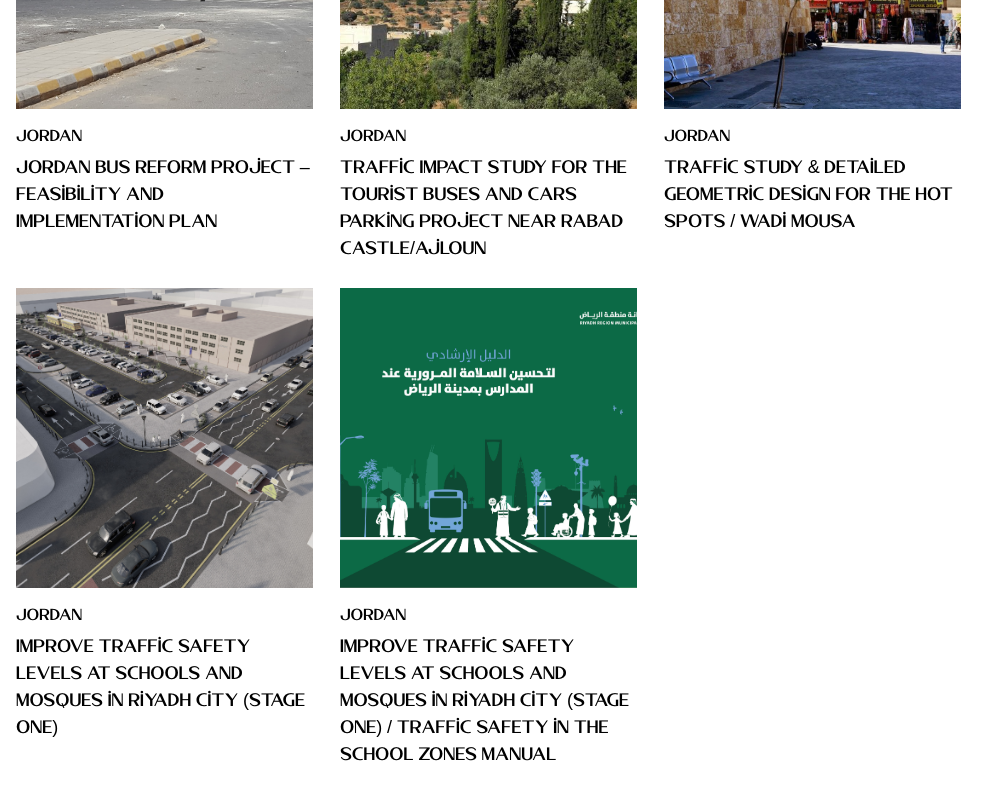
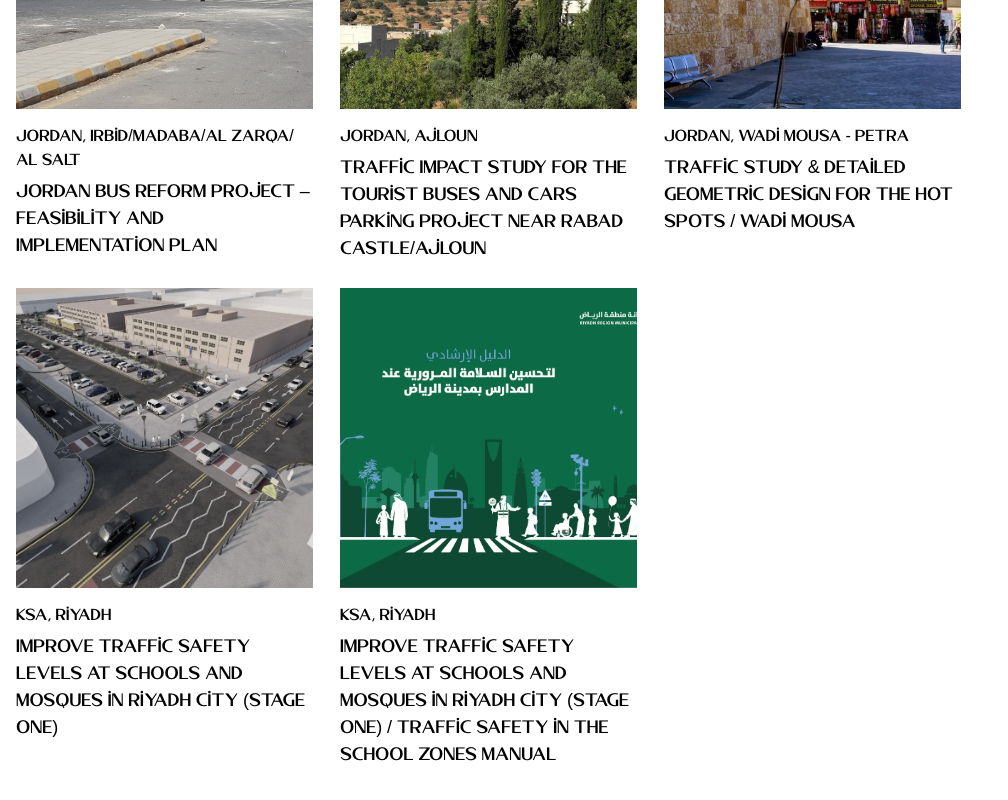
Before and after one commit to faheem-ul/Nebras, a React (Vite) app: page /our-projects in a window 1280 px wide. Shown: the part 1158-1958 px from the top of the page, without its empty margins (0-1008 px from the left). Built offline with nearby package versions, Linux system fonts and the light colour scheme.

Commit message:
Added Sector and Location in projects

```diff
--- a/src/components/ProjectCard.jsx
+++ b/src/components/ProjectCard.jsx
@@ -17,9 +17,16 @@ function ProjectCard({ project }) {
                         className="w-full h-full object-cover object-center transform transition duration-300  ease-in-out hover:scale-110"
                     />
                 </div>
-                <Text className="text-[14px] md:text-[16px] mt-[14px]">
-                    {project.card.location[lang]}
-                </Text>
+                <ul className="text-[14px] md:text-[16px] mt-[14px] font-kosans">
+                    <li>
+                        {project.details.locations[lang].map((location, idx, arr) => (
+                            <span key={idx}>
+                                {location}
+                                {idx !== arr.length - 1 ? ', ' : ''}
+                            </span>
+                        ))}
+                    </li>
+                </ul>
                 <Text className="text-[16px] md:text-[18px] mt-[6px]">
                     {project.title[lang]}
                 </Text>
--- a/src/data/projects.json
+++ b/src/data/projects.json
@@ -9,7 +9,7 @@
       "slug": "consulting-services-service-business-plan-amman-brt-feeder-buses",
       "card": {
         "thumbnail": "/our-projects/project-1/image-1.jpg",
-        "location": {
+        "locations": {
           "en": "Jordan",
           "ar": "الأردن"
         }
@@ -46,12 +46,12 @@
       },
       "details": {
         "sector": {
-          "en": [],
-          "ar": []
+          "en": ["Infrastructure"],
+          "ar": ["البنية التحتية"]
         },
-        "location": {
-          "en": "",
-          "ar": ""
+        "locations": {
+          "en": ["Jordan", "Amman"],
+          "ar": ["المملكة الأردنية الهاشمية", "عمان"]
         },
         "clients": {
           "en": ["Greater Amman Municipality", "Arabtech Jardaneh"],
@@ -73,7 +73,7 @@
       "slug": "calibration-validation-gam-transport-model",
       "card": {
         "thumbnail": "/our-projects/project-2/image-1.png",
-        "location": {
+        "locations": {
           "en": "Jordan",
           "ar": "الأردن"
         }
@@ -110,12 +110,12 @@
       },
       "details": {
         "sector": {
-          "en": [],
-          "ar": []
+          "en": ["Infrastructure"],
+          "ar": ["البنية التحتية"]
         },
-        "location": {
-          "en": "",
-          "ar": ""
+        "locations": {
+          "en": ["Jordan", "Amman"],
+          "ar": ["المملكة الأردنية الهاشمية", "عمان"]
         },
         "clients": {
           "en": ["Greater Amman Municipality", "STEER"],
@@ -133,7 +133,7 @@
       "slug": "amman-brt-phase-ii",
       "card": {
         "thumbnail": "/our-projects/project-3/image-1.jpg",
-        "location": {
+        "locations": {
           "en": "Jordan",
           "ar": "الأردن"
         }
@@ -178,12 +178,12 @@
       },
       "details": {
         "sector": {
-          "en": [],
-          "ar": []
+          "en": ["Infrastructure"],
+          "ar": ["البنية التحتية"]
         },
-        "location": {
-          "en": "",
-          "ar": ""
+        "locations": {
+          "en": ["Jordan", "Amman"],
+          "ar": ["المملكة الأردنية الهاشمية", "عمان"]
         },
         "clients": {
           "en": ["Greater Amman Municipality", "WSP"],
@@ -201,7 +201,7 @@
       "slug": "jordan-bus-reform-project-feasibility-implementation-plan",
       "card": {
         "thumbnail": "/our-projects/project-4/image-1.jpg",
-        "location": {
+        "locations": {
           "en": "Jordan",
           "ar": "الأردن"
         }
@@ -238,12 +238,12 @@
       },
       "details": {
         "sector": {
-          "en": [],
-          "ar": []
+          "en": ["Infrastructure"],
+          "ar": ["البنية التحتية"]
         },
-        "location": {
-          "en": "",
-          "ar": ""
+        "locations": {
+          "en": ["Jordan", "Irbid/Madaba/Al Zarqa/ Al Salt"],
+          "ar": ["المملكة الأردنية الهاشمية", "الزرقاء والسلط ومأدبا وإربد"]
         },
         "clients": {
           "en": ["Ministry of Transport", "LTRC", "WSP", "EBRD"],
@@ -266,7 +266,7 @@
       "slug": "traffic-impact-study-tourist-buses-cars-parking-project-rabad-castle-ajloun",
       "card": {
         "thumbnail": "/our-projects/project-5/image-1.jpg",
-        "location": {
+        "locations": {
           "en": "Jordan",
           "ar": "الأردن"
         }
@@ -307,12 +307,12 @@
       },
       "details": {
         "sector": {
-          "en": [],
-          "ar": []
+          "en": ["Infrastructure"],
+          "ar": ["البنية التحتية"]
         },
-        "location": {
-          "en": "",
-          "ar": ""
+        "locations": {
+          "en": ["Jordan", "Ajloun"],
+          "ar": ["المملكة الأردنية الهاشمية", "عجلون"]
         },
         "clients": {
           "en": ["Madi Partners Consulting Engineering"],
@@ -330,7 +330,7 @@
       "slug": "traffic-study-detailed-geometric-design-hot-spots-wadi-mousa",
       "card": {
         "thumbnail": "/our-projects/project-6/image-1.jpg",
-        "location": {
+        "locations": {
           "en": "Jordan",
           "ar": "الأردن"
         }
@@ -392,12 +392,12 @@
       },
       "details": {
         "sector": {
-          "en": [],
-          "ar": []
+          "en": ["Infrastructure"],
+          "ar": ["البنية التحتية"]
         },
-        "location": {
-          "en": "",
-          "ar": ""
+        "locations": {
+          "en": ["Jordan", "Wadi Mousa - Petra"],
+          "ar": ["المملكة الأردنية الهاشمية", "وادي موسى - البتراء"]
         },
         "clients": {
           "en": ["Petra Development & Tourism Region Authority"],
@@ -415,7 +415,7 @@
       "slug": "improve-traffic-safety-levels-schools-mosques-riyadh-stage-one",
       "card": {
         "thumbnail": "/our-projects/project-7/image-1.jpg",
-        "location": {
+        "locations": {
           "en": "Jordan",
           "ar": "الأردن"
         }
@@ -461,12 +461,12 @@
       },
       "details": {
         "sector": {
-          "en": [],
-          "ar": []
+          "en": ["Infrastructure"],
+          "ar": ["البنية التحتية"]
         },
-        "location": {
-          "en": "",
-          "ar": ""
+        "locations": {
+          "en": ["KSA", "Riyadh"],
+          "ar": ["المملكة العربية السعودية", "الرياض"]
         },
         "clients": {
           "en": ["Riyadh Municipality", "Consolidated Consultants Group"],
@@ -484,7 +484,7 @@
       "slug": "traffic-safety-school-zones-manual-riyadh",
       "card": {
         "thumbnail": "/our-projects/project-8/image-1.jpg",
-        "location": {
+        "locations": {
           "en": "Jordan",
           "ar": "الأردن"
         }
@@ -530,12 +530,12 @@
       },
       "details": {
         "sector": {
-          "en": [],
-          "ar": []
+          "en": ["Infrastructure"],
+          "ar": ["البنية التحتية"]
         },
-        "location": {
-          "en": "",
-          "ar": ""
+        "locations": {
+          "en": ["KSA", "Riyadh"],
+          "ar": ["المملكة العربية السعودية", "الرياض"]
         },
         "clients": {
           "en": ["Riyadh Municipality", "Consolidated Consultants Group"],
@@ -553,7 +553,7 @@
       "slug": "urban-environment-improvement-souq-al-zal",
       "card": {
         "thumbnail": "/our-projects/project-9/image-1.jpg",
-        "location": {
+        "locations": {
           "en": "Jordan",
           "ar": "الأردن"
         }
@@ -605,12 +605,12 @@
       },
       "details": {
         "sector": {
-          "en": [],
-          "ar": []
+          "en": ["Infrastructure"],
+          "ar": ["البنية التحتية"]
         },
-        "location": {
-          "en": "",
-          "ar": ""
+        "locations": {
+          "en": ["KSA", "Riyadh"],
+          "ar": ["المملكة العربية السعودية", "الرياض"]
         },
         "clients": {
           "en": ["Dar Al Omran", "Riyadh Municipality"],
@@ -628,7 +628,7 @@
       "slug": "identification-and-documentation-of-urban-heritage-assets-in-the-kingdom-of-saudi-arabia-5450-urban-heritage-assets",
       "card": {
         "thumbnail": "/our-projects/project-10/image-1.jpg",
-        "location": {
+        "locations": {
           "en": "Jordan",
           "ar": "الأردن"
         }
@@ -661,12 +661,12 @@
       },
       "details": {
         "sector": {
-          "en": [],
-          "ar": []
+          "en": ["urban planning & architectural heritage"],
+          "ar": ["التخطيط الحضري والتراث العمراني"]
         },
-        "location": {
-          "en": "",
-          "ar": ""
+        "locations": {
+          "en": ["KSA"],
+          "ar": ["المملكة العربية السعودية"]
         },
         "clients": {
           "en": ["Ministry of Culture", "Heritage Commision"],
@@ -684,7 +684,7 @@
       "slug": "comprehensive-survey-of-urban-heritage-assets-in-the-regions-of-the-kingdom-of-saudi-arabia-25000-urban-heritage-assets",
       "card": {
         "thumbnail": "/our-projects/project-11/image-1.jpg",
-        "location": {
+        "locations": {
           "en": "Jordan",
           "ar": "الأردن"
         }
@@ -718,12 +718,12 @@
       },
       "details": {
         "sector": {
-          "en": [],
-          "ar": []
+          "en": ["urban planning & architectural heritage"],
+          "ar": ["التخطيط الحضري والتراث العمراني"]
         },
-        "location": {
-          "en": "",
-          "ar": ""
+        "locations": {
+          "en": ["KSA"],
+          "ar": ["المملكة العربية السعودية"]
         },
         "clients": {
           "en": ["CCG", "Heritage Commission / Ministry of Culture"],
@@ -741,7 +741,7 @@
       "slug": "development-of-municipal-buildings-and-facilities-in-the-historic-and-heritage-districts-of-central-riyadh",
       "card": {
         "thumbnail": "/our-projects/project-12/image-3.jpg",
-        "location": {
+        "locations": {
           "en": "Jordan",
           "ar": "الأردن"
         }
@@ -774,12 +774,12 @@
       },
       "details": {
         "sector": {
-          "en": [],
-          "ar": []
+          "en": ["urban planning & architectural heritage"],
+          "ar": ["التخطيط الحضري والتراث العمراني"]
         },
-        "location": {
-          "en": "",
-          "ar": ""
+        "locations": {
+          "en": ["KSA", "Riyadh"],
+          "ar": ["المملكة العربية السعودية", "الرياض"]
         },
         "clients": {
           "en": ["Al-Madar AlOula", "Riyadh Municipality"],
--- a/src/pages/OurProjects/ProjectSingle/ProjectSingle.jsx
+++ b/src/pages/OurProjects/ProjectSingle/ProjectSingle.jsx
@@ -100,7 +100,7 @@ function ProjectSingle() {
                         <Text className="font-logirent text-[30px] leading-none md:text-[34px] mb-[27px] md:mb-[42px]">
                             {lang === 'ar' ? 'القطاع' : 'Sector'}
                         </Text>
-                        <ul className="text-[16px] leading-none md:text-[18px] font-kosans">
+                        <ul className="text-[16px]  md:text-[18px] font-kosans">
                             {project.details.sector[lang]?.map((sector, idx) => (
                                 <li key={idx} className="mb-[16px] md:mb-[27px]">
                                     {sector}
@@ -114,9 +114,13 @@ function ProjectSingle() {
                         <Text className="font-logirent text-[30px] leading-none  md:text-[34px] mb-[24px] md:mb-[42px]">
                             {lang === 'ar' ? 'الموقع' : 'Location'}
                         </Text>
-                        <Text className="text-[16px] md:text-[18px]">
-                            {project.details.location[lang]}
-                        </Text>
+                        <ul className="text-[16px] md:text-[18px] font-kosans">
+                            {project.details.locations[lang].map((location, idx) => (
+                                <li key={idx} className="mb-[16px] md:mb-[27px] max-w-[182px]">
+                                    {location}
+                                </li>
+                            ))}
+                        </ul>
                     </div>
 
                     {/* Clients */}
```
